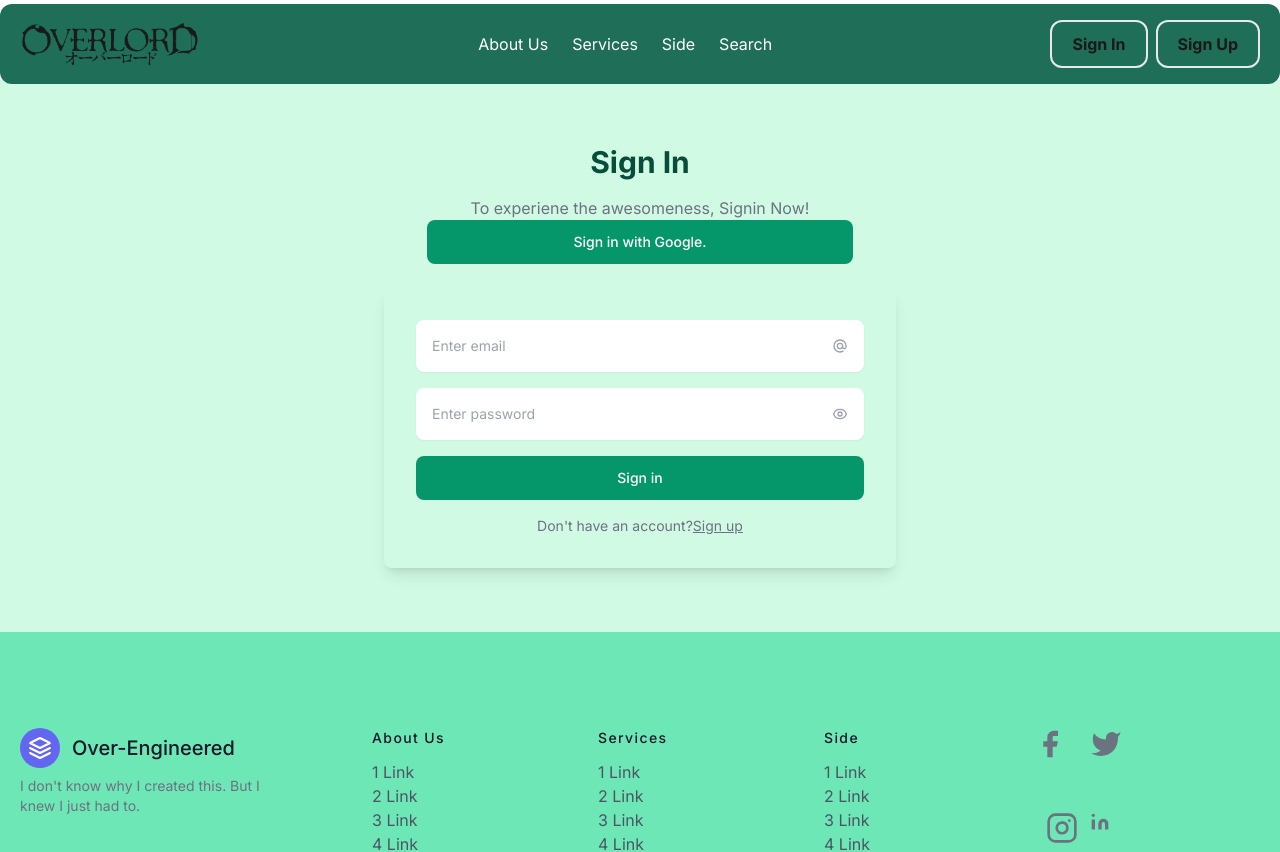
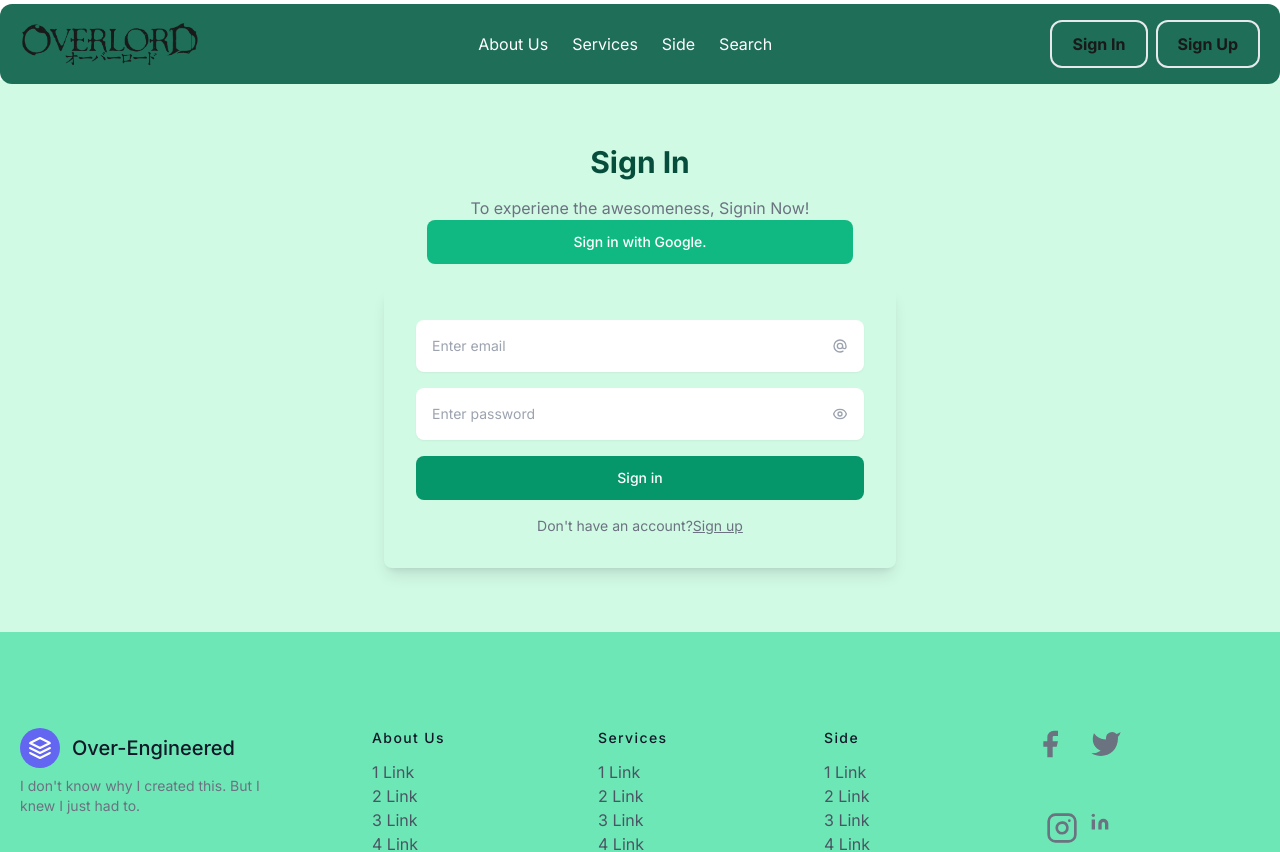
Before and after one commit to Hokuss/Over-Engineered, a Next.js app: page /Signin in a window 1280 px wide. Shown: the top 852 px of the page. Built offline with nearby package versions, Linux system fonts and the light colour scheme.

Commit message:
this is ok

```diff
--- a/app/Signin/page.tsx
+++ b/app/Signin/page.tsx
@@ -13,7 +13,7 @@ const Signin = () => {
      </p>
 
      <div className="flex justify-center">
-      <button className="w-5/6 rounded-lg bg-emerald-600 px-5 py-3 text-sm font-medium text-white">
+      <button className="w-5/6 rounded-lg bg-emerald-500 px-5 py-3 text-sm font-medium text-white">
         Sign in with Google.
       </button>
       </ div>
```
